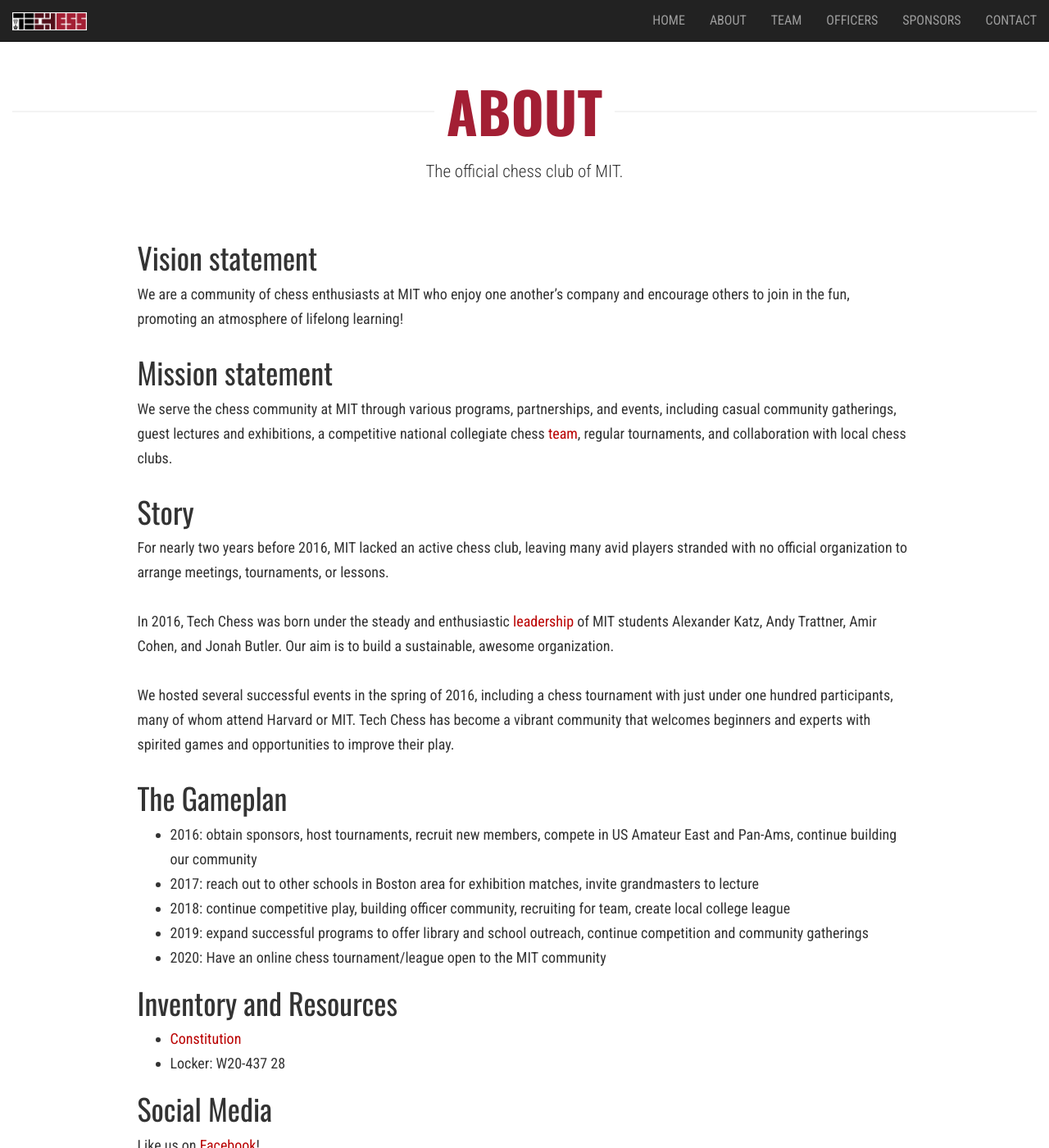
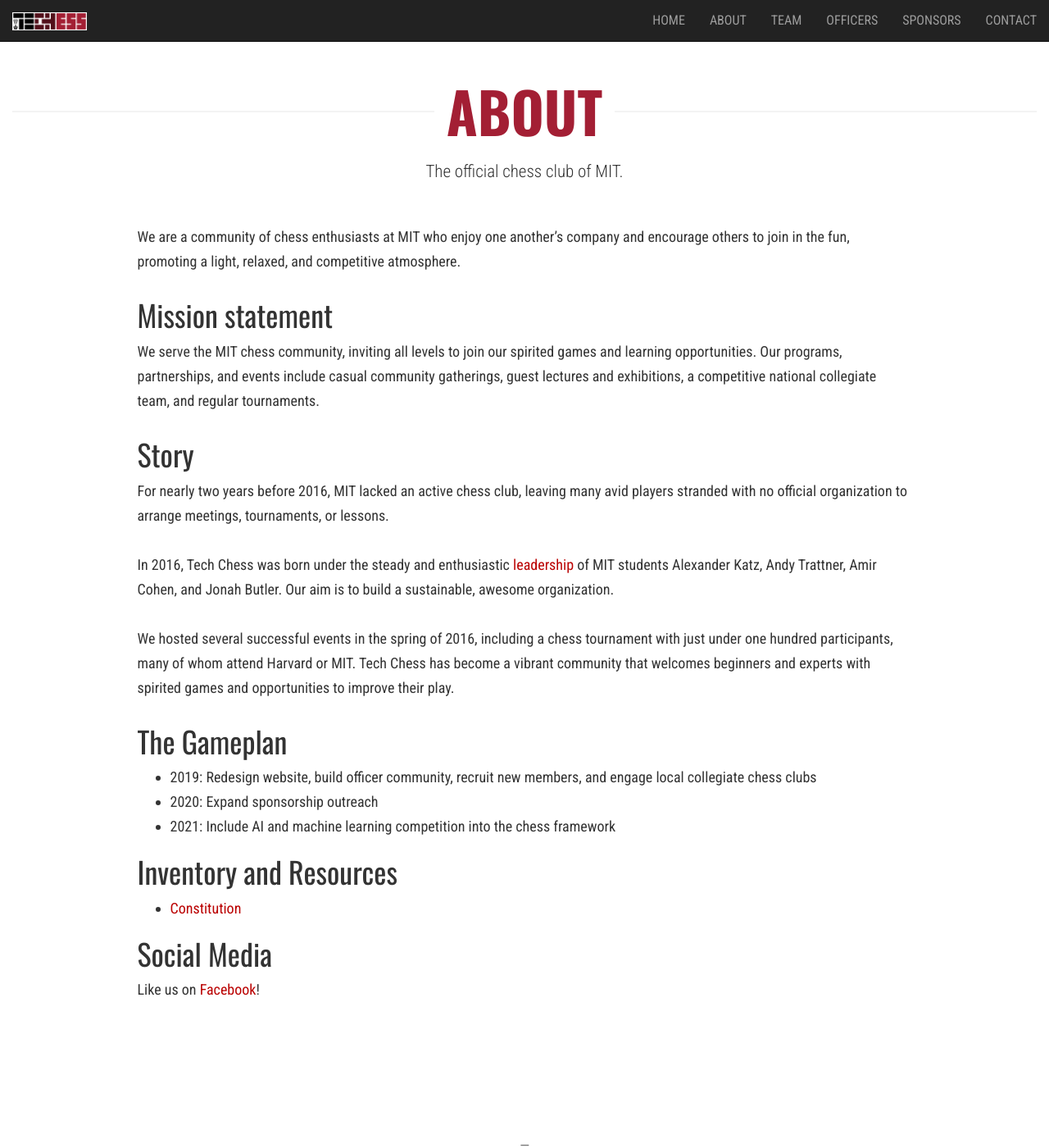
Before and after one commit to Tech-Chess/tech-chess.github.io, a Jekyll site: the page built from _pages/about.md, in a window 1280 px wide and 1400 px high. Shown: the whole window at 82% size. Built offline with Jekyll 4.4.1, drawn with Linux system fonts in a browser that asks for light colours; nearby versions of some CDN libraries.

Commit message:
updated about and constitution

```diff
--- a/_pages/about.md
+++ b/_pages/about.md
@@ -4,11 +4,11 @@ title: About
 permalink: /about/
 ---
 
-# Vision statement
-We are a community of chess enthusiasts at MIT who enjoy one another’s company and encourage others to join in the fun, promoting an atmosphere of lifelong learning!
+
+We are a community of chess enthusiasts at MIT who enjoy one another’s company and encourage others to join in the fun, promoting a light, relaxed, and competitive atmosphere.
 
 # Mission statement
-We serve the chess community at MIT through various programs, partnerships, and events, including casual community gatherings, guest lectures and exhibitions, a competitive national collegiate chess [team](/team), regular tournaments, and collaboration with local chess clubs.
+We serve the MIT chess community, inviting all levels to join our spirited games and learning opportunities.  Our programs, partnerships, and events include casual community gatherings, guest lectures and exhibitions, a competitive national collegiate team, and regular tournaments.
 
 # Story
 For nearly two years before 2016, MIT lacked an active chess club, leaving many avid players stranded with no official organization to arrange meetings, tournaments, or lessons.
@@ -18,15 +18,12 @@ In 2016, Tech Chess was born under the steady and enthusiastic [leadership](/off
 We hosted several successful events in the spring of 2016, including a chess tournament with just under one hundred participants, many of whom attend Harvard or MIT. Tech Chess has become a vibrant community that welcomes beginners and experts with spirited games and opportunities to improve their play.
 
 # The Gameplan
-- 2016: obtain sponsors, host tournaments, recruit new members, compete in US Amateur East and Pan-Ams, continue building our community
-- 2017: reach out to other schools in Boston area for exhibition matches, invite grandmasters to lecture
-- 2018: continue competitive play, building officer community, recruiting for team, create local college league
-- 2019: expand successful programs to offer library and school outreach, continue competition and community gatherings
-- 2020: Have an online chess tournament/league open to the MIT community
+- 2019: Redesign website, build officer community, recruit new members, and engage local collegiate chess clubs
+- 2020: Expand sponsorship outreach
+- 2021: Include AI and machine learning competition into the chess framework
 
 # Inventory and Resources
-- [Constitution](https://drive.google.com/file/d/0B5Tfw9EUMk1wUm5ScV9GQkNUMHc/view?usp=sharing)
-- Locker: W20-437 28
+- [Constitution](/pdfs/club_constitution.pdf)
 
 # Social Media
 Like us on [Facebook](https://facebook.com/mitchessclub)!
```
Also changed, not shown: 1 other file.
